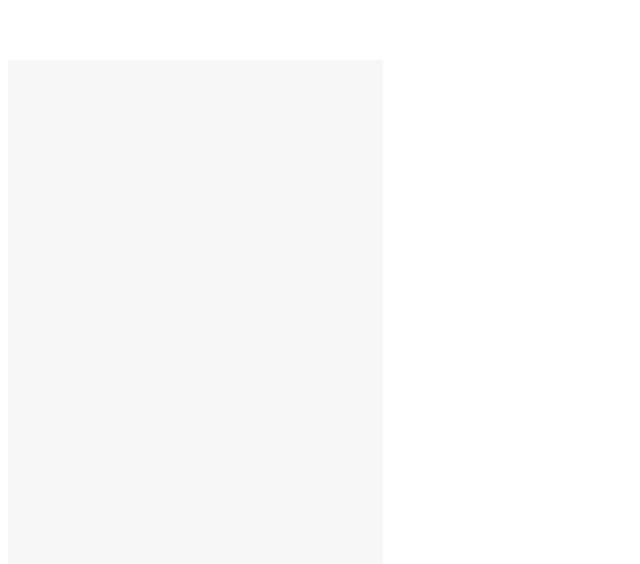
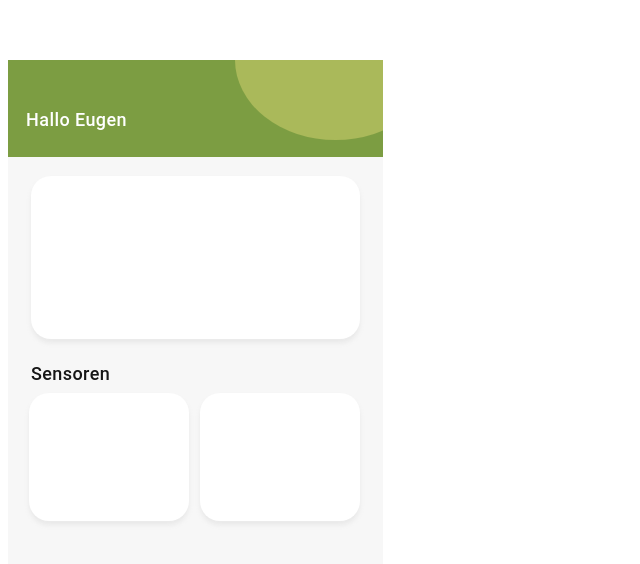
Before and after one commit to lucy-hochholdinger/Feuchtigkeitssensor_frontend, a Vue app in the folder frontend/: page /homepage in a window 1280 px wide. Shown: the top 564 px of the page, without its empty margins (0-640 px from the left). Built offline with nearby package versions, Linux system fonts and the light colour scheme.

Commit message:
Homepage ausarbeiten

```diff
--- a/frontend/src/components/Homepage.vue
+++ b/frontend/src/components/Homepage.vue
@@ -1,5 +1,15 @@
 <template>
   <div id="Homepage">
+    <div class="Header"></div>
+    <div id="bubble6"></div>
+    <div id="usernameHeader">Hallo Eugen</div>
+    <div class="weatherdata"></div>
+    <div id="Sensors">Sensoren</div>
+    <div class="sensor1"></div>
+    <div class="sensor2"></div>
+    <div id="menubar">
+    <img src="@/assets/menubar.svg"/>
+    </div>
   </div>
 </template>
 
@@ -20,4 +30,99 @@ export default {
     width: 375px;
     height: 667px;
   }
+  .Header{
+    position: absolute;
+    width: 375px;
+    height: 97px;
+    left: 0px;
+    top: 0px;
+
+    background: #7C9D42;
+  }
+  #bubble6{
+    position: absolute;
+    width: 201px;
+    height: 160px;
+    left: 227px;
+    top: -80px;
+    border-radius: 100%;
+
+    background: #AAB95A;
+  }
+  #usernameHeader{
+    position: absolute;
+    width: 105px;
+    height: 16px;
+    left: 16px;
+    top: 52px;
+
+    font-family: Roboto;
+    font-style: normal;
+    font-weight: 500;
+    font-size: 18px;
+    line-height: 16px;
+    /* identical to box height, or 89% */
+
+    letter-spacing: 0.4px;
+
+    color: #FFFFFF;
+  }
+  .weatherdata{
+    position: absolute;
+    width: 329px;
+    height: 163px;
+    left: 23px;
+    top: 116px;
+
+    background: #FFFFFF;
+    box-shadow: 0px 4px 4px rgba(194, 194, 194, 0.25);
+    border-radius: 20px;
+  }
+  #Sensors{
+    position: absolute;
+    width: 79px;
+    height: 16px;
+    left: 23px;
+    top: 306px;
+
+    font-family: Roboto;
+    font-style: normal;
+    font-weight: 500;
+    font-size: 18px;
+    line-height: 16px;
+    /* identical to box height, or 89% */
+
+    letter-spacing: 0.4px;
+
+    color: #161616;
+  }
+  .sensor1{
+    position: absolute;
+    width: 160px;
+    height: 128px;
+    left: 21px;
+    top: 333px;
+
+    background: #FFFFFF;
+    box-shadow: 0px 4px 4px rgba(194, 194, 194, 0.25);
+    border-radius: 20px;
+  }
+  .sensor2{
+    position: absolute;
+    width: 160px;
+    height: 128px;
+    left: 192px;
+    top: 333px;
+
+    background: #FFFFFF;
+    box-shadow: 0px 4px 4px rgba(194, 194, 194, 0.25);
+    border-radius: 20px;
+  }
+  #menubar{
+    position: absolute;
+    width: 397px;
+    height: 99.5px;
+    left: -10px;
+    top: 589.5px;
+  }
 </style>
```
Also changed, not shown: frontend/src/assets/menubar.svg (added).
